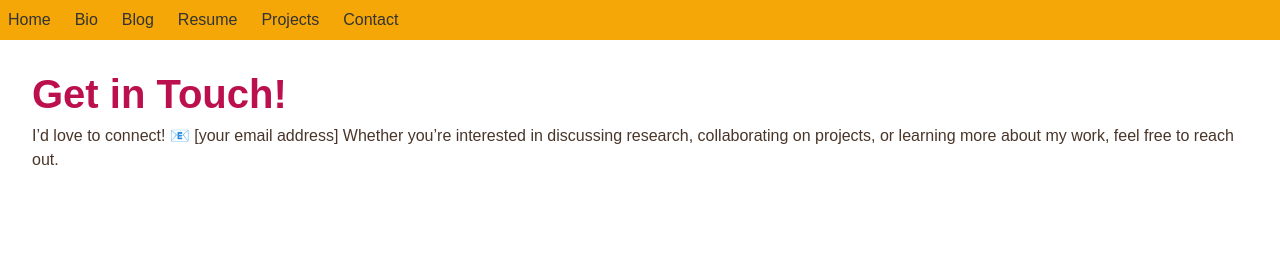
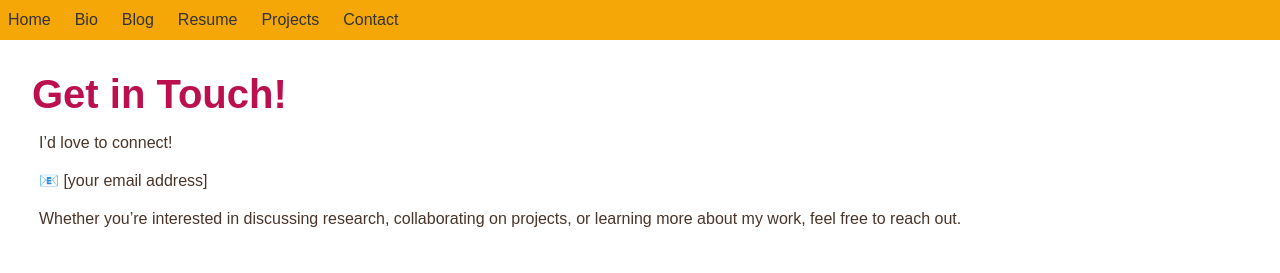
Before and after one commit to avissakarimi/avissakarimi.github.io, a plain HTML site: page contact.html in a window 1280 px wide. Drawn offline with Linux system fonts and the light colour scheme.

Commit message:
Update contact.html

```diff
--- a/contact.html
+++ b/contact.html
@@ -18,13 +18,15 @@
     </ul>
   </nav>
 
-  <main>
+<style>
+p { padding: 7px; }
+</style>
+   <main>
     <h1>Get in Touch!</h1>
     <p>I’d love to connect!
+    <p>📧 [your email address]</p>
 
-📧 [your email address]
-
-Whether you’re interested in discussing research, collaborating on projects, or learning more about my work, feel free to reach out.
+<p>Whether you’re interested in discussing research, collaborating on projects, or learning more about my work, feel free to reach out.
 </p>
   </main>
 </body>
```
